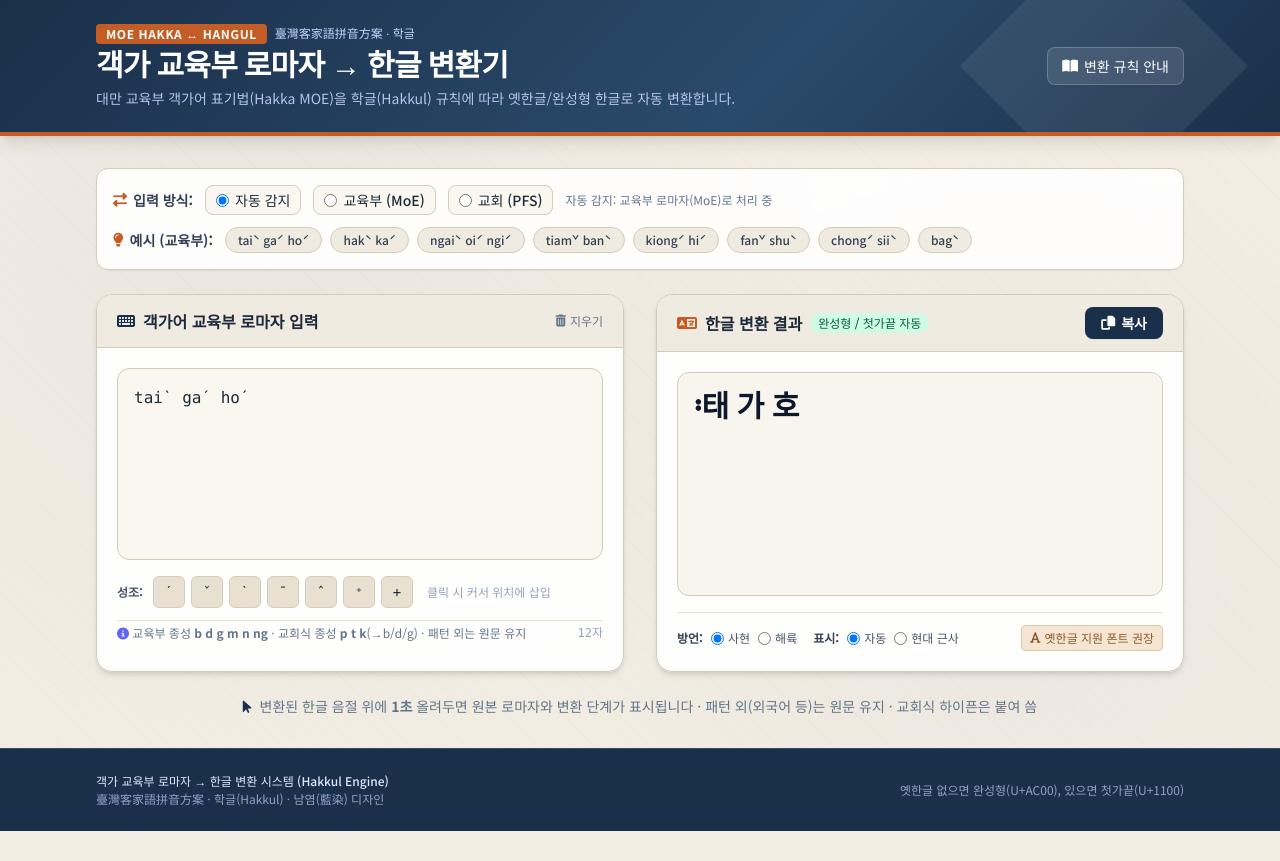
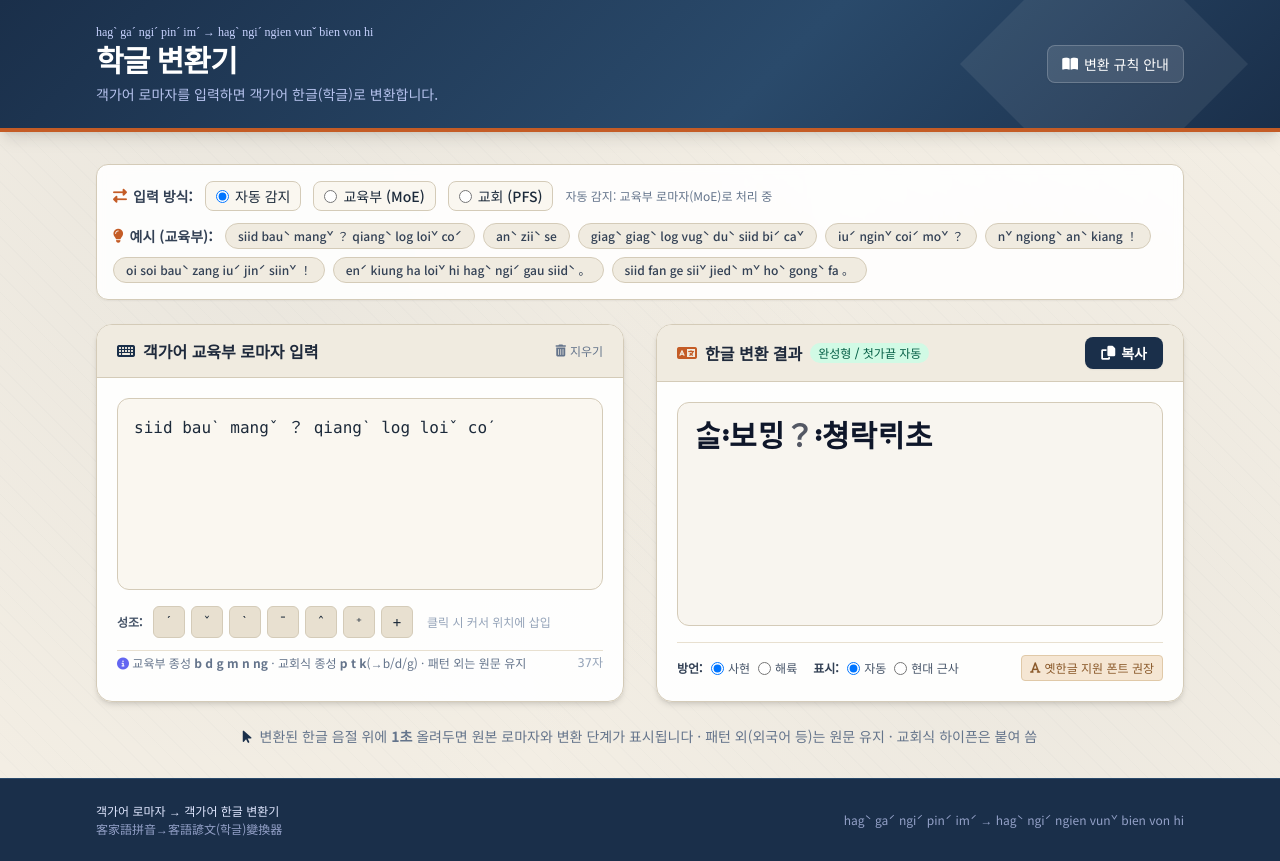
Before and after one commit to bbbbasusz/hakkeul, a plain HTML site: page index.html in a window 1280 px wide. Before the commit the page ends 831 px from the top, so only its background shows below. Drawn offline with nearby package versions, Linux system fonts and the light colour scheme.

Commit message:
Add files via upload

```diff
--- a/index.html
+++ b/index.html
@@ -114,14 +114,13 @@
             <div class="flex flex-col md:flex-row md:items-center md:justify-between gap-4">
                 <div>
                     <div class="flex items-center gap-2">
-                        <span class="px-2.5 py-0.5 rounded text-xs font-semibold bg-[#c45c26] text-white uppercase tracking-wider">MOE Hakka ↔ Hangul</span>
-                        <span class="text-xs text-indigo-200 font-serif-kr">臺灣客家語拼音方案 · 학글</span>
+                        <span class="text-xs text-indigo-200 font-serif-kr">hagˋ gaˊ ngiˊ pinˊ imˊ → hagˋ ngiˊ ngien vunˇ bien von hi</span>
                     </div>
                     <h1 class="text-2xl sm:text-3xl font-bold font-serif-kr tracking-tight mt-1">
-                        객가 교육부 로마자 → 한글 변환기
+                        학글 변환기
                     </h1>
                     <p class="text-sm text-indigo-200/90 mt-1">
-                        대만 교육부 객가어 표기법(Hakka MOE)을 학글(Hakkul) 규칙에 따라 옛한글/완성형 한글로 자동 변환합니다.
+                        객가어 로마자를 입력하면 객가어 한글(학글)로 변환합니다.
                     </p>
                 </div>
                 <div class="flex items-center gap-3">
@@ -160,14 +159,14 @@
                 <span class="font-semibold text-slate-700 flex items-center gap-1.5 mr-1">
                     <i class="fa-solid fa-lightbulb text-[#c45c26]"></i> 예시 (교육부):
                 </span>
-                <button onclick="setSample('taiˋ gaˊ hoˊ')" class="px-3 py-1 rounded-full bg-[#f0ebe0] hover:bg-indigo-50 hover:text-hakka-indigo text-slate-700 text-xs font-medium border border-[#d4cbb8] transition">taiˋ gaˊ hoˊ</button>
-                <button onclick="setSample('hakˋ kaˊ')" class="px-3 py-1 rounded-full bg-[#f0ebe0] hover:bg-indigo-50 hover:text-hakka-indigo text-slate-700 text-xs font-medium border border-[#d4cbb8] transition">hakˋ kaˊ</button>
-                <button onclick="setSample('ngaiˋ oiˊ ngiˊ')" class="px-3 py-1 rounded-full bg-[#f0ebe0] hover:bg-indigo-50 hover:text-hakka-indigo text-slate-700 text-xs font-medium border border-[#d4cbb8] transition">ngaiˋ oiˊ ngiˊ</button>
-                <button onclick="setSample('tiamˇ banˋ')" class="px-3 py-1 rounded-full bg-[#f0ebe0] hover:bg-indigo-50 hover:text-hakka-indigo text-slate-700 text-xs font-medium border border-[#d4cbb8] transition">tiamˇ banˋ</button>
-                <button onclick="setSample('kiongˊ hiˊ')" class="px-3 py-1 rounded-full bg-[#f0ebe0] hover:bg-indigo-50 hover:text-hakka-indigo text-slate-700 text-xs font-medium border border-[#d4cbb8] transition">kiongˊ hiˊ</button>
-                <button onclick="setSample('fanˇ shuˋ')" class="px-3 py-1 rounded-full bg-[#f0ebe0] hover:bg-indigo-50 hover:text-hakka-indigo text-slate-700 text-xs font-medium border border-[#d4cbb8] transition">fanˇ shuˋ</button>
-                <button onclick="setSample('chongˊ siiˋ')" class="px-3 py-1 rounded-full bg-[#f0ebe0] hover:bg-indigo-50 hover:text-hakka-indigo text-slate-700 text-xs font-medium border border-[#d4cbb8] transition">chongˊ siiˋ</button>
-                <button onclick="setSample('bagˋ')" class="px-3 py-1 rounded-full bg-[#f0ebe0] hover:bg-indigo-50 hover:text-hakka-indigo text-slate-700 text-xs font-medium border border-[#d4cbb8] transition">bagˋ</button>
+                <button onclick="setSample('siid bauˋ mangˇ ？ qiangˋ log loiˇ coˊ')" class="px-3 py-1 rounded-full bg-[#f0ebe0] hover:bg-indigo-50 hover:text-hakka-indigo text-slate-700 text-xs font-medium border border-[#d4cbb8] transition">siid bauˋ mangˇ ？ qiangˋ log loiˇ coˊ</button>
+                <button onclick="setSample('anˋ ziiˋ se')" class="px-3 py-1 rounded-full bg-[#f0ebe0] hover:bg-indigo-50 hover:text-hakka-indigo text-slate-700 text-xs font-medium border border-[#d4cbb8] transition">anˋ ziiˋ se</button>
+                <button onclick="setSample('giagˋ giagˋ log vugˋ duˋ siid biˊ caˇ')" class="px-3 py-1 rounded-full bg-[#f0ebe0] hover:bg-indigo-50 hover:text-hakka-indigo text-slate-700 text-xs font-medium border border-[#d4cbb8] transition">giagˋ giagˋ log vugˋ duˋ siid biˊ caˇ</button>
+                <button onclick="setSample('iuˊ nginˇ coiˊ moˇ ？')" class="px-3 py-1 rounded-full bg-[#f0ebe0] hover:bg-indigo-50 hover:text-hakka-indigo text-slate-700 text-xs font-medium border border-[#d4cbb8] transition">iuˊ nginˇ coiˊ moˇ ？</button>
+                <button onclick="setSample('nˇ ngiongˋ anˋ kiang ！')" class="px-3 py-1 rounded-full bg-[#f0ebe0] hover:bg-indigo-50 hover:text-hakka-indigo text-slate-700 text-xs font-medium border border-[#d4cbb8] transition">nˇ ngiongˋ anˋ kiang ！</button>
+                <button onclick="setSample('oi soi bauˋ zang iuˊ jinˊ siinˇ ！')" class="px-3 py-1 rounded-full bg-[#f0ebe0] hover:bg-indigo-50 hover:text-hakka-indigo text-slate-700 text-xs font-medium border border-[#d4cbb8] transition">oi soi bauˋ zang iuˊ jinˊ siinˇ ！</button>
+                <button onclick="setSample('enˊ kiung ha loiˇ hi hagˋ ngiˊ gau siidˋ 。')" class="px-3 py-1 rounded-full bg-[#f0ebe0] hover:bg-indigo-50 hover:text-hakka-indigo text-slate-700 text-xs font-medium border border-[#d4cbb8] transition">enˊ kiung ha loiˇ hi hagˋ ngiˊ gau siidˋ 。</button>
+                <button onclick="setSample('siid fan ge siiˇ jiedˋ mˇ hoˋ gongˋ fa 。')" class="px-3 py-1 rounded-full bg-[#f0ebe0] hover:bg-indigo-50 hover:text-hakka-indigo text-slate-700 text-xs font-medium border border-[#d4cbb8] transition">siid fan ge siiˇ jiedˋ mˇ hoˋ gongˋ fa 。</button>
             </div>
             <div id="examples-pfs" class="flex flex-wrap items-center gap-2 text-sm hidden">
                 <span class="font-semibold text-slate-700 flex items-center gap-1.5 mr-1">
@@ -205,7 +204,7 @@
                 <div class="p-5 flex-grow flex flex-col gap-3">
                     <textarea id="input-rom"
                         class="w-full h-48 p-4 rounded-xl border border-[#d4cbb8] focus:ring-2 focus:ring-indigo-500 focus:border-indigo-500 text-base font-mono leading-relaxed resize-none transition bg-[#faf7f0]"
-                        placeholder="교육부: taiˋ gaˊ hoˊ  ·  교회: thai-kâ ho"></textarea>
+                        placeholder="교육부: siid bauˋ mangˇ ？ qiangˋ log loiˇ coˊ  ·  교회: thai-kâ ho"></textarea>
 
                     <!-- 성조 키보드 (교육부식) -->
                     <div class="flex flex-wrap items-center gap-1.5 pt-1">
@@ -298,11 +297,11 @@
     <footer class="bg-[#1a2f4a] text-indigo-200/70 py-6 border-t border-[#2a4a6b] text-xs">
         <div class="max-w-6xl mx-auto px-4 sm:px-6 lg:px-8 flex flex-col sm:flex-row items-center justify-between gap-3">
             <div>
-                <p class="font-medium text-indigo-100">객가 교육부 로마자 → 한글 변환 시스템 (Hakkul Engine)</p>
-                <p class="mt-0.5">臺灣客家語拼音方案 · 학글(Hakkul) · 남염(藍染) 디자인</p>
+                <p class="font-medium text-indigo-100">객가어 로마자 → 객가어 한글 변환기</p>
+                <p class="mt-0.5">客家語拼音→客語諺文(학글)變換器</p>
             </div>
             <div class="text-right">
-                <p>옛한글 없으면 완성형(U+AC00), 있으면 첫가끝(U+1100)</p>
+                <p>hagˋ gaˊ ngiˊ pinˊ imˊ → hagˋ ngiˊ ngien vunˇ bien von hi</p>
             </div>
         </div>
     </footer>
@@ -462,6 +461,14 @@ const STAGE2_REWRITE = [
     // f / v 규칙 (긴 것·구체적 것 우선)
     { target: "фи",  replacement: "пуй" },
     { target: "ви",  replacement: "уй" },
+    // {v|f}u{g|ng} → о
+    { target: "ву",  post: "[кң]",          replacement: "о;" },
+    { target: "фу",  post: "[кң]",          replacement: "по;" },
+    // vu open → ўу 잠금
+    { target: "ву",  replacement: "ўу;" },
+    // va{g|ng} → ой , fa{g|ng} → пой
+    { target: "ва",  post: "[кң]",          replacement: "ой;" },
+    { target: "фа",  post: "[кң]",          replacement: "пой;" },
     { target: "вєк", replacement: "ўик;" },  // вєк → ўик
     { target: "ф",   post: "[ўу]",          replacement: "п" },
     { target: "в",   post: "[ўу]",          replacement: "ў" },
@@ -504,6 +511,7 @@ const STAGE2_REWRITE = [
     { target: "йо",  post: "[тн]",          replacement: "ҩє;" },
     { target: "йо",  post: "[кң]",          replacement: "йа;" },
     { target: "ўо",  replacement: "ўа;" },
+    { target: "ой;", replacement: "ой;" },  // 잠금된 ой (va/fa{g|ng}) 유지
     { target: "ой",  replacement: "ъй;" },
     { target: "оў",  replacement: "у;" },
     { target: "о",   post: "[тн]",          replacement: "ўа;" },
@@ -1011,8 +1019,8 @@ function processFullText(inputText, mode = "auto", dialect = "sixian") {
             continue;
         }
         if (/^[-\s.,!?()0-9]+$/.test(token)) {
-            // 남은 하이픈은 출력하지 않음
-            const cleaned = token.replace(/-/g, "");
+            // 남은 하이픈·공백은 출력하지 않음 (음절 사이 빈칸 두지 않음). 문장부호·숫자는 유지
+            const cleaned = token.replace(/[-\s]/g, "");
             if (!cleaned) continue;
             hangulResult += cleaned;
             segments.push({ type: "text", text: cleaned });
@@ -1184,7 +1192,7 @@ function onSchemeChange() {
     pfsEx.classList.add('hidden');
     inter.classList.add('hidden');
     if (label) label.textContent = '수동: 교육부 로마자(MoE)로 처리합니다.';
-    if (ta) ta.placeholder = '교육부 로마자 예: taiˋ gaˊ hoˊ / ngaiˋ oiˊ ngiˊ / tiamˇ banˋ';
+    if (ta) ta.placeholder = '교육부 로마자 예: siid bauˋ mangˇ ？ qiangˋ log loiˇ coˊ / giagˋ giagˋ log vugˋ duˋ siid biˊ caˇ / iuˊ nginˇ coiˊ moˇ ？';
   } else {
     // auto
     moeEx.classList.remove('hidden');
@@ -1404,7 +1412,7 @@ function toggleModal(id) {
 
 window.addEventListener("DOMContentLoaded", () => {
     document.getElementById("input-rom").addEventListener("input", handleInput);
-    setSample("taiˋ gaˊ hoˊ");
+    setSample("siid bauˋ mangˇ ？ qiangˋ log loiˇ coˊ");
 });
 
 </script>
```
